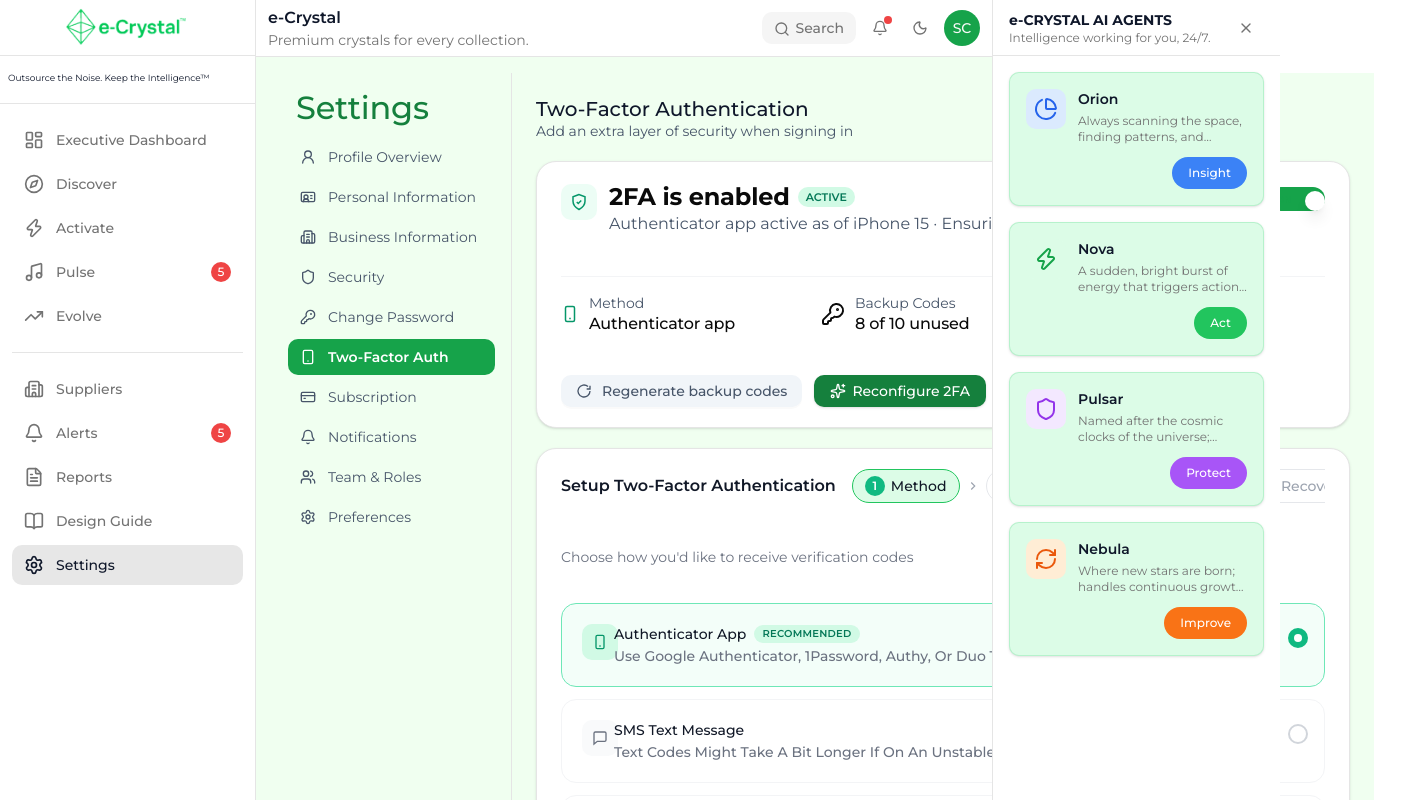
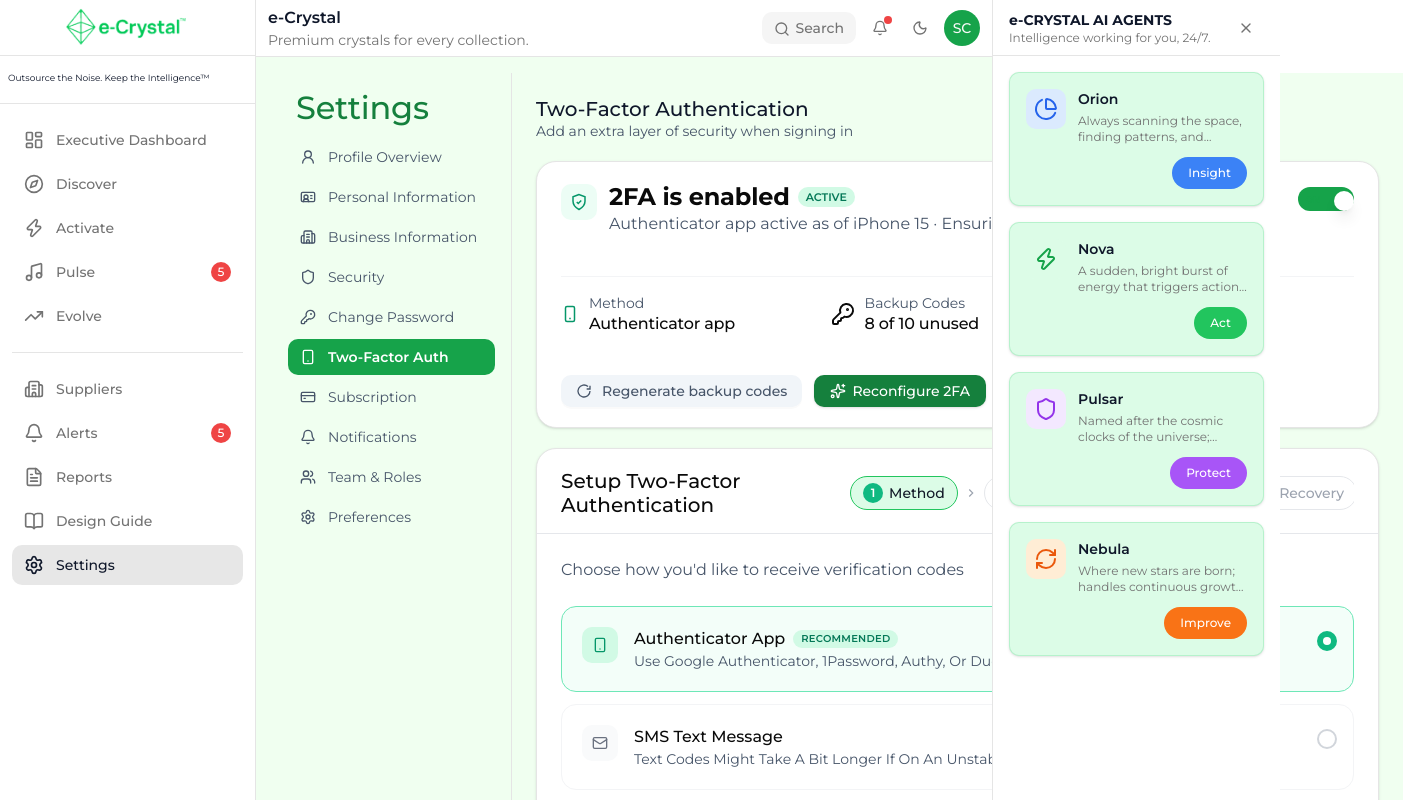
Before and after one commit to naimur61/Arbree-e-crystalscs, a Next.js app: page /settings/two-factor-auth in a window 1280 px wide. Shown: the top 800 px of the page, 1403 px wide, since content can reach past the window. Built offline with nearby package versions, Linux system fonts and the light colour scheme.

Commit message:
style: update UI

```diff
--- a/src/app/settings/two-factor-auth/components/setup-stepper.tsx
+++ b/src/app/settings/two-factor-auth/components/setup-stepper.tsx
@@ -1,7 +1,7 @@
-'use client';
+"use client";
 
-import type { SetupStep } from './types';
-import { CheckIcon, ChevronRightIcon } from './icons';
+import type { SetupStep } from "./types";
+import { CheckIcon, ChevronRightIcon } from "./icons";
 
 interface SetupStepperProps {
   steps: SetupStep[];
@@ -9,28 +9,28 @@ interface SetupStepperProps {
 
 export default function SetupStepper({ steps }: SetupStepperProps) {
   return (
-    <div className="flex items-center gap-1.5 overflow-x-auto">
+    <div className="flex items-center bg-primary gap-1.5 overflow-x-auto">
       {steps.map((step, i) => (
         <div key={step.id} className="flex shrink-0 items-center gap-1.5">
           <span
             className={`inline-flex items-center gap-1.5 whitespace-nowrap rounded-full border px-3 py-1.5 text-xs font-medium sm:text-sm ${
-              step.status === 'current'
-                ? 'border-green-500 bg-green-100 text-gray-900'
-                : step.status === 'complete'
-                  ? 'border-gray-200 bg-white text-gray-600'
-                  : 'border-gray-200 bg-white text-gray-400'
+              step.status === "current"
+                ? "border-green-500 bg-green-100 text-gray-900"
+                : step.status === "complete"
+                  ? "border-gray-200 bg-white text-gray-600"
+                  : "border-gray-200 bg-white text-gray-400"
             }`}
           >
             <span
               className={`flex h-4 w-4 shrink-0 items-center justify-center rounded-full text-[10px] font-semibold sm:h-5 sm:w-5 sm:text-xs ${
-                step.status === 'current'
-                  ? 'bg-emerald-500 text-white'
-                  : step.status === 'complete'
-                    ? 'bg-emerald-500 text-white'
-                    : 'bg-gray-200 text-gray-500'
+                step.status === "current"
+                  ? "bg-emerald-500 text-white"
+                  : step.status === "complete"
+                    ? "bg-emerald-500 text-white"
+                    : "bg-gray-200 text-gray-500"
               }`}
             >
-              {step.status === 'complete' ? <CheckIcon /> : i + 1}
+              {step.status === "complete" ? <CheckIcon /> : i + 1}
             </span>
             {step.label}
           </span>
--- a/src/app/settings/two-factor-auth/components/setup-two-factor-card.tsx
+++ b/src/app/settings/two-factor-auth/components/setup-two-factor-card.tsx
@@ -10,6 +10,7 @@ import DoneStep from "./done-step";
 import { ArrowLeftIcon } from "./icons";
 import { ActionButton } from "@/components/common/button/action-button";
 import { Card } from "@/components/ui/card";
+import { Typography } from "@/components/common/typography/typography";
 
 interface SetupTwoFactorCardProps {
   steps: SetupStep[];
@@ -58,18 +59,19 @@ export default function SetupTwoFactorCard({
 
   return (
     <Card className="rounded-2xl px-3 py-4 shadow-sm sm:px-5 sm:py-5 md:px-6">
-      <div className="flex flex-col gap-3 sm:flex-row sm:items-center sm:justify-between sm:gap-x-4">
-        <h2 className="shrink-0 text-sm font-semibold text-gray-900 sm:text-base">
-          Setup Two-Factor Authentication
-        </h2>
-        <SetupStepper steps={steps} />
+      <div className="-mx-3 border-b border-gray-200 px-3 pb-4 sm:-mx-5 sm:px-5 md:-mx-6 md:px-6">
+        <div className="flex flex-col gap-3 sm:flex-row sm:items-center sm:justify-between sm:gap-x-4">
+          <Typography variant="h6">Setup Two-Factor Authentication</Typography>
+
+          <SetupStepper steps={steps} />
+        </div>
       </div>
 
       {currentStepId === "method" && (
         <>
-          <p className="mt-4 mb-2.5 text-xs text-gray-500 sm:mt-5 sm:mb-3 sm:text-sm">
+          <Typography variant="body-2" color="secondary">
             Choose how you&apos;d like to receive verification codes
-          </p>
+          </Typography>
           <VerificationMethodList
             methods={methods}
             selectedId={selectedId}
--- a/src/app/settings/two-factor-auth/components/verification-method.tsx
+++ b/src/app/settings/two-factor-auth/components/verification-method.tsx
@@ -2,6 +2,7 @@
 
 import type { VerificationMethod } from "./types";
 import { ActionButton } from "@/components/common/button/action-button";
+import { Typography } from "@/components/common/typography/typography";
 
 interface VerificationMethodOptionProps {
   method: VerificationMethod;
@@ -23,7 +24,7 @@ function VerificationMethodOption({
       btnStyle={`grid grid-cols-[auto_1fr_auto] items-start w-full h-auto gap-3 rounded-xl border p-3.5 text-left whitespace-normal transition sm:p-4 md:gap-4 md:p-5 capitalize ${
         selected
           ? "border-emerald-300 bg-emerald-50/60"
-          : "border-gray-100 bg-white hover:border-gray-200"
+          : "border-gray-100 bg-primary hover:border-gray-200"
       }`}
       icon={
         <span
@@ -39,20 +40,20 @@ function VerificationMethodOption({
         </span>
       }
       buttonContent={
-        <span className="block w-full">
+        <span className="block w-full ml-5">
           <span className="flex flex-wrap items-center gap-1.5 sm:gap-2">
-            <span className="text-sm font-medium text-gray-900">
+            <Typography variant="body-2" weight="medium">
               {method.title}
-            </span>
+            </Typography>
             {method.badge && (
               <span className="rounded-full bg-emerald-100 px-2 py-0.5 text-[9px] font-semibold uppercase tracking-wide text-emerald-700 sm:text-[10px]">
                 {method.badge}
               </span>
             )}
           </span>
-          <span className="mt-0.5 block text-xs text-gray-500 sm:text-sm">
+          <Typography variant="body-3" color="secondary">
             {method.description}
-          </span>
+          </Typography>
         </span>
       }
       lastIcon={
--- a/src/app/settings/two-factor-auth/page.tsx
+++ b/src/app/settings/two-factor-auth/page.tsx
@@ -10,11 +10,7 @@ import type {
 import { STEP_ORDER } from "./components/types";
 import TwoFactorStatusCard from "./components/two-factor-status-card";
 import SetupTwoFactorCard from "./components/setup-two-factor-card";
-import {
-  SmartphoneIcon,
-  MessageSquareIcon,
-  MailIcon,
-} from "./components/icons";
+import { Smartphone, Mail } from "lucide-react";
 import { Typography } from "@/components/common/typography/typography";
 
 const sampleStatus: TwoFactorStatus = {
@@ -41,7 +37,7 @@ function buildSteps(currentStepId: StepId) {
 const sampleMethods: VerificationMethod[] = [
   {
     id: "authenticator",
-    icon: <SmartphoneIcon />,
+    icon: <Smartphone />,
     title: "Authenticator App",
     description:
       "Use Google Authenticator, 1Password, Authy, or Duo to generate codes",
@@ -49,14 +45,14 @@ const sampleMethods: VerificationMethod[] = [
   },
   {
     id: "sms",
-    icon: <MessageSquareIcon />,
+    icon: <Mail />,
     title: "SMS Text Message",
     description:
       "Text codes might take a bit longer if on an unstable/poor signal",
   },
   {
     id: "email",
-    icon: <MailIcon />,
+    icon: <Mail />,
     title: "Email",
     description:
       "Receive codes at email@email.com. Slower but always available",
```
